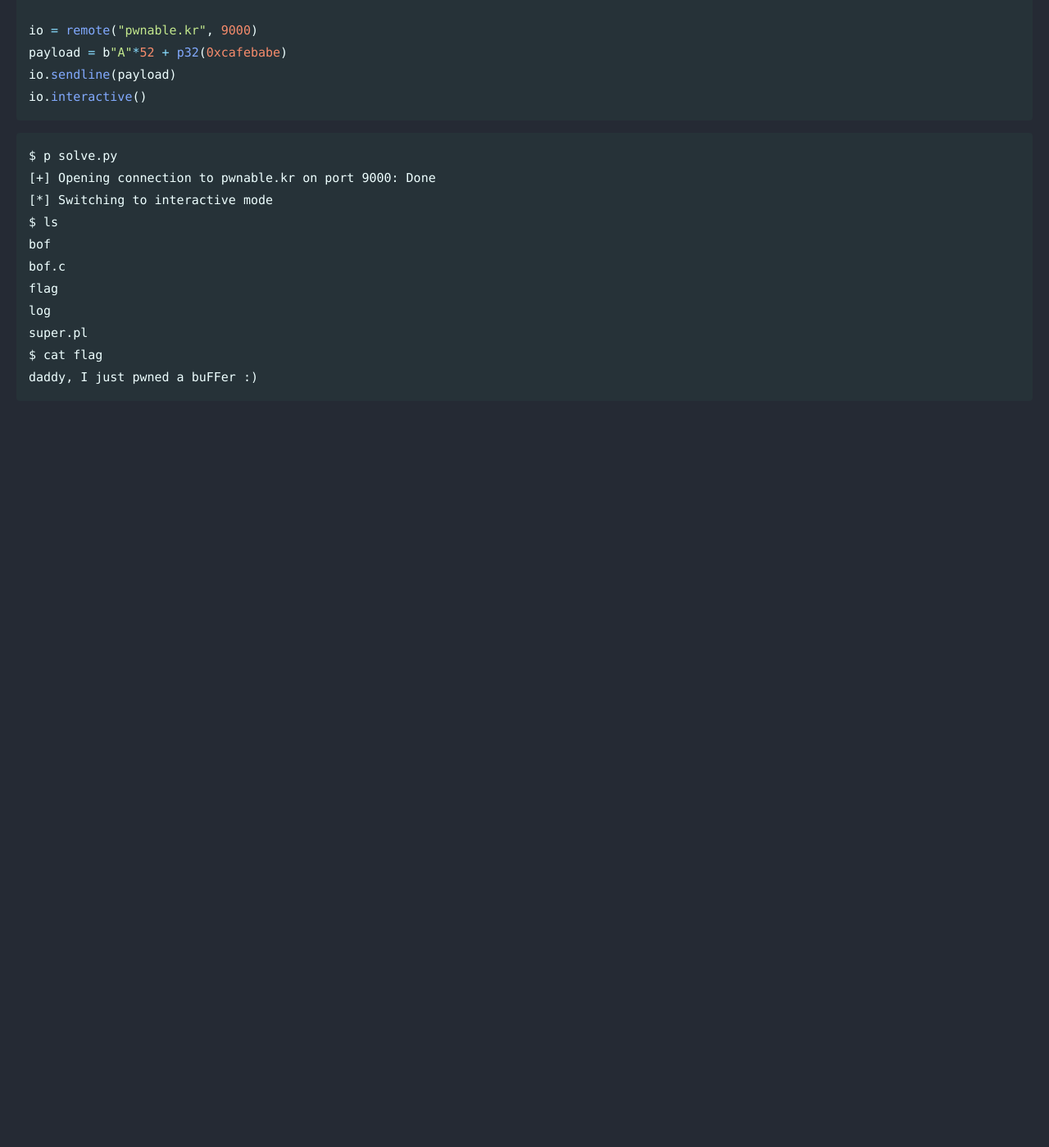
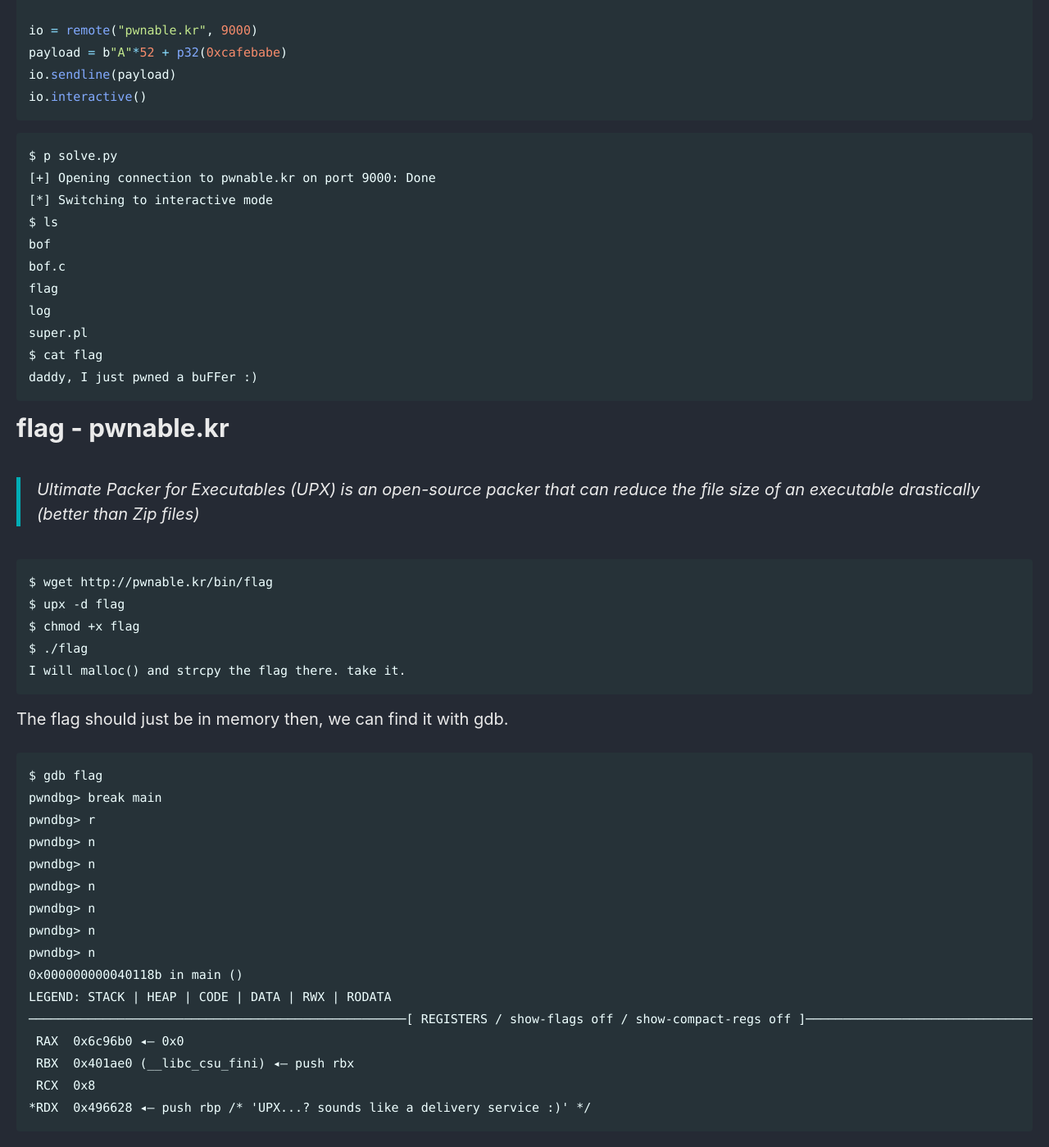
Before and after one commit to Connor-McCartney/Connor-McCartney.github.io, a Jekyll site: the page built from _pages/misc/pwn.md, in a window 1280 px wide and 1400 px high, scrolled down 20744 px. Shown: the whole window at 82% size. Built offline with Jekyll 4.4.1, drawn with Linux system fonts in a browser that asks for light colours; cached includes are drawn as plain includes; before the commit the page ends 21278 px from its top, so only the background shows below that.

Commit message:
Update pwn.md

````diff
--- a/_pages/misc/pwn.md
+++ b/_pages/misc/pwn.md
@@ -863,3 +863,37 @@ super.pl
 $ cat flag
 daddy, I just pwned a buFFer :)
 ```
+
+
+# flag - pwnable.kr
+
+> Ultimate Packer for Executables (UPX) is an open-source packer that can reduce the file size of an executable drastically (better than Zip files)
+
+```
+$ wget http://pwnable.kr/bin/flag
+$ upx -d flag
+$ chmod +x flag
+$ ./flag
+I will malloc() and strcpy the flag there. take it.
+```
+
+The flag should just be in memory then, we can find it with gdb.
+
+```
+$ gdb flag
+pwndbg> break main
+pwndbg> r
+pwndbg> n
+pwndbg> n
+pwndbg> n
+pwndbg> n
+pwndbg> n
+pwndbg> n
+0x000000000040118b in main ()
+LEGEND: STACK | HEAP | CODE | DATA | RWX | RODATA
+───────────────────────────────────────────────────[ REGISTERS / show-flags off / show-compact-regs off ]────────────────────────────────────────────────────
+ RAX  0x6c96b0 ◂— 0x0
+ RBX  0x401ae0 (__libc_csu_fini) ◂— push rbx
+ RCX  0x8
+*RDX  0x496628 ◂— push rbp /* 'UPX...? sounds like a delivery service :)' */
+```
````
